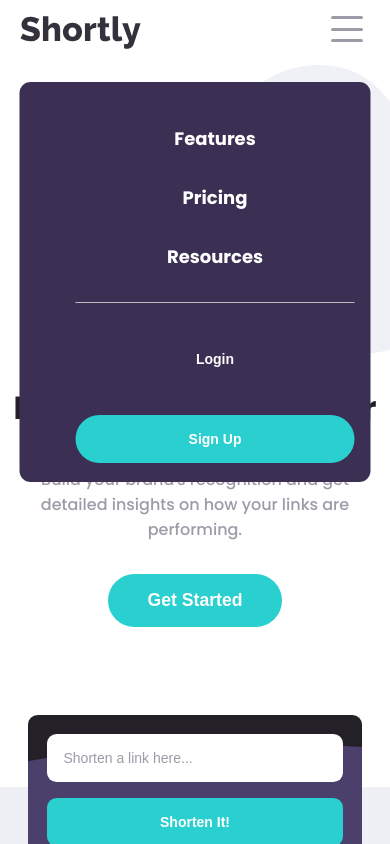
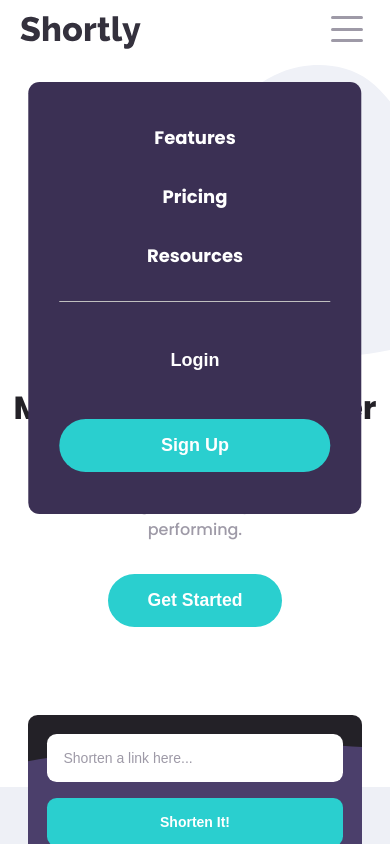
Before and after one commit to slekstut/url-shortening-api-master, a Vue app: page / in a window 390 px wide. Both pictures are taken after a click on the element 346 px from the left and 29 px from the top of the page. Shown: the top 844 px of the page. Built offline with nearby package versions, Linux system fonts and the light colour scheme.

Commit message:
small adjustments

```diff
--- a/src/assets/scss/_variables.scss
+++ b/src/assets/scss/_variables.scss
@@ -35,3 +35,7 @@
         background: rgba(255, 255, 255, 0.4);
     }
 }
+
+.copied {
+    background-color: $darkViolet;
+}
--- a/src/components/Footer.vue
+++ b/src/components/Footer.vue
@@ -25,17 +25,13 @@
       </div>
       <div class="footer-column socials">
         <a href="#"
-          ><img src="../assets/images/icon-facebook.svg" alt="facebok"
-        /></a>
+          ><svg xmlns="http://www.w3.org/2000/svg" width="24" height="24"><path fill="#FFF" d="M22.675 0H1.325C.593 0 0 .593 0 1.325v21.351C0 23.407.593 24 1.325 24H12.82v-9.294H9.692v-3.622h3.128V8.413c0-3.1 1.893-4.788 4.659-4.788 1.325 0 2.463.099 2.795.143v3.24l-1.918.001c-1.504 0-1.795.715-1.795 1.763v2.313h3.587l-.467 3.622h-3.12V24h6.116c.73 0 1.323-.593 1.323-1.325V1.325C24 .593 23.407 0 22.675 0z"/></svg></a>
         <a href="#"
-          ><img src="../assets/images/icon-twitter.svg" alt="twitter"
-        /></a>
+          ><svg xmlns="http://www.w3.org/2000/svg" width="24" height="20"><path fill="#FFF" d="M24 2.557a9.83 9.83 0 01-2.828.775A4.932 4.932 0 0023.337.608a9.864 9.864 0 01-3.127 1.195A4.916 4.916 0 0016.616.248c-3.179 0-5.515 2.966-4.797 6.045A13.978 13.978 0 011.671 1.149a4.93 4.93 0 001.523 6.574 4.903 4.903 0 01-2.229-.616c-.054 2.281 1.581 4.415 3.949 4.89a4.935 4.935 0 01-2.224.084 4.928 4.928 0 004.6 3.419A9.9 9.9 0 010 17.54a13.94 13.94 0 007.548 2.212c9.142 0 14.307-7.721 13.995-14.646A10.025 10.025 0 0024 2.557z"/></svg></a>
         <a href="#"
-          ><img src="../assets/images/icon-pinterest.svg" alt="pinterest"
-        /></a>
+          ><svg xmlns="http://www.w3.org/2000/svg" width="24" height="24"><path fill="#FFF" d="M12 0C5.373 0 0 5.372 0 12c0 5.084 3.163 9.426 7.627 11.174-.105-.949-.2-2.405.042-3.441.218-.937 1.407-5.965 1.407-5.965s-.359-.719-.359-1.782c0-1.668.967-2.914 2.171-2.914 1.023 0 1.518.769 1.518 1.69 0 1.029-.655 2.568-.994 3.995-.283 1.194.599 2.169 1.777 2.169 2.133 0 3.772-2.249 3.772-5.495 0-2.873-2.064-4.882-5.012-4.882-3.414 0-5.418 2.561-5.418 5.207 0 1.031.397 2.138.893 2.738a.36.36 0 01.083.345l-.333 1.36c-.053.22-.174.267-.402.161-1.499-.698-2.436-2.889-2.436-4.649 0-3.785 2.75-7.262 7.929-7.262 4.163 0 7.398 2.967 7.398 6.931 0 4.136-2.607 7.464-6.227 7.464-1.216 0-2.359-.631-2.75-1.378l-.748 2.853c-.271 1.043-1.002 2.35-1.492 3.146C9.57 23.812 10.763 24 12 24c6.627 0 12-5.373 12-12 0-6.628-5.373-12-12-12z"/></svg></a>
         <a href="#"
-          ><img src="../assets/images/icon-instagram.svg" alt="instagram"
-        /></a>
+          ><svg xmlns="http://www.w3.org/2000/svg" width="24" height="24"><path fill="#FFF" d="M12 2.163c3.204 0 3.584.012 4.85.07 3.252.148 4.771 1.691 4.919 4.919.058 1.265.069 1.645.069 4.849 0 3.205-.012 3.584-.069 4.849-.149 3.225-1.664 4.771-4.919 4.919-1.266.058-1.644.07-4.85.07-3.204 0-3.584-.012-4.849-.07-3.26-.149-4.771-1.699-4.919-4.92-.058-1.265-.07-1.644-.07-4.849 0-3.204.013-3.583.07-4.849.149-3.227 1.664-4.771 4.919-4.919 1.266-.057 1.645-.069 4.849-.069zM12 0C8.741 0 8.333.014 7.053.072 2.695.272.273 2.69.073 7.052.014 8.333 0 8.741 0 12c0 3.259.014 3.668.072 4.948.2 4.358 2.618 6.78 6.98 6.98C8.333 23.986 8.741 24 12 24c3.259 0 3.668-.014 4.948-.072 4.354-.2 6.782-2.618 6.979-6.98.059-1.28.073-1.689.073-4.948 0-3.259-.014-3.667-.072-4.947-.196-4.354-2.617-6.78-6.979-6.98C15.668.014 15.259 0 12 0zm0 5.838a6.162 6.162 0 100 12.324 6.162 6.162 0 000-12.324zM12 16a4 4 0 110-8 4 4 0 010 8zm6.406-11.845a1.44 1.44 0 100 2.881 1.44 1.44 0 000-2.881z"/></svg></a>
       </div>
     </div>
   </footer>
@@ -75,6 +71,9 @@
         font-weight: 500;
         text-decoration: none;
         color: $grayishViolet;
+        &:hover {
+          color: $cyan;
+        }
       }
       &:nth-child(1) {
         justify-content: flex-start;
@@ -89,6 +88,11 @@
       flex-direction: row;
       gap: 2rem;
       justify-content: flex-end;
+      a:hover {
+        svg path {
+          fill: $cyan;
+        }
+      }
     }
   }
 }
--- a/src/components/Navbar.vue
+++ b/src/components/Navbar.vue
@@ -6,7 +6,7 @@
         <li>Features</li>
         <li>Pricing</li>
         <li>Resources</li>
-        <li id="login" class="user-action">
+        <li id="login">
           <LoginBtn
             :class="{ 'active-btn': isActive === 1 }"
             @click="isActive = 1"
@@ -14,7 +14,7 @@
             Login
           </LoginBtn>
         </li>
-        <li id="signup" class="user-action">
+        <li id="signup">
           <SignupBtn
             :class="{ 'active-btn': isActive === 2 }"
             @click="isActive = 2"
@@ -109,6 +109,28 @@
   }
 }
 
+@media only screen and (max-width: 991px) {
+  nav {
+    .nav-left {
+      ul {
+        li {
+          font-size: $font-size-md;
+        }
+        #login {
+        button {
+        font-size: $font-size-md;
+        }
+      }
+      #signup {
+       button {
+        font-size: $font-size-md;
+        }
+      }
+      }
+    }
+  }
+}
+
 @media only screen and (max-width: 768px) {
   nav {
     width: 90%;
@@ -122,16 +144,14 @@
         flex-direction: column;
         justify-content: center;
         align-items: center;
-        padding-top: 2.5rem;
-        padding-bottom: 1rem;
+        padding: 3rem 1rem;
         background-color: $darkViolet;
         position: absolute;
         top: 4rem;
         left: 50%;
         transform: translate(-50%);
-        width: 100%;
-        max-width: 30rem;
-        min-height: 25rem;
+        max-width: 95%;
+        min-height: 27rem;
         height: 100%;
         z-index: 100;
         border-radius: 0.7rem;
@@ -141,32 +161,33 @@
           margin-right: 0;
         }
 
-        li.user-action {
+        #signup, #login {
           width: 90%;
           display: flex;
           justify-content: center;
+           button {
+            color: $white;
+            margin-bottom: 2rem;
+            margin: 0;
+          }
+          .active-btn {
+            width: 100%;
+          }
         }
 
-        li:nth-child(4) {
+        #login {
           border-top: 1px solid $gray;
           width: 90%;
-
           button {
+            font-size: $fontSize;
             margin-top: 2rem;
             margin-right: auto;
             margin-left: auto;
           }
         }
-
-        .user-action {
+        #signup {
           button {
-            color: $white;
-            margin-bottom: 2rem;
-            margin: 0;
-          }
-
-          .active-btn {
-            width: 100%;
+            font-size: $fontSize;
           }
         }
       }
@@ -192,26 +213,4 @@
     }
   }
 }
-
-@media only screen and (max-width: 991px) {
-  nav {
-    .nav-left {
-      ul {
-        li {
-          font-size: $font-size-md;
-        }
-        #login {
-        button {
-        font-size: $font-size-md;
-        }
-      }
-      #signup {
-       button {
-        font-size: $font-size-md;
-        }
-      }
-      }
-    }
-  }
-}
 </style>
--- a/src/views/About.vue
+++ b/src/views/About.vue
@@ -38,7 +38,7 @@
                   >{{ url.shortUrl }}</a
                 >
                 <div @click="copyURL(index)">
-                  <CopyBtn class="active-btn"
+                  <CopyBtn class="active-btn" :class="{'copied': url.copyClip}"
                     ><span v-if="!url.copyClip">Copy</span
                     ><span v-if="url.copyClip">Copied!</span></CopyBtn
                   >
```
